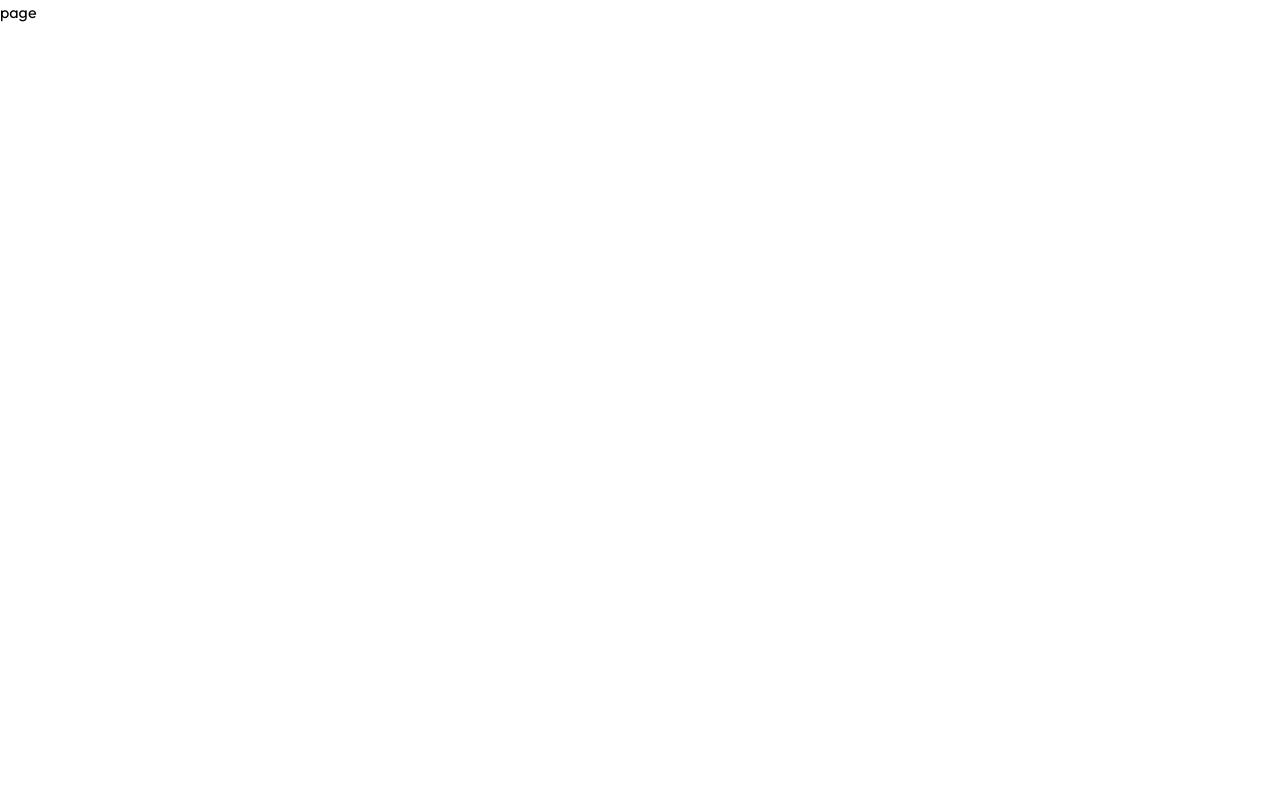
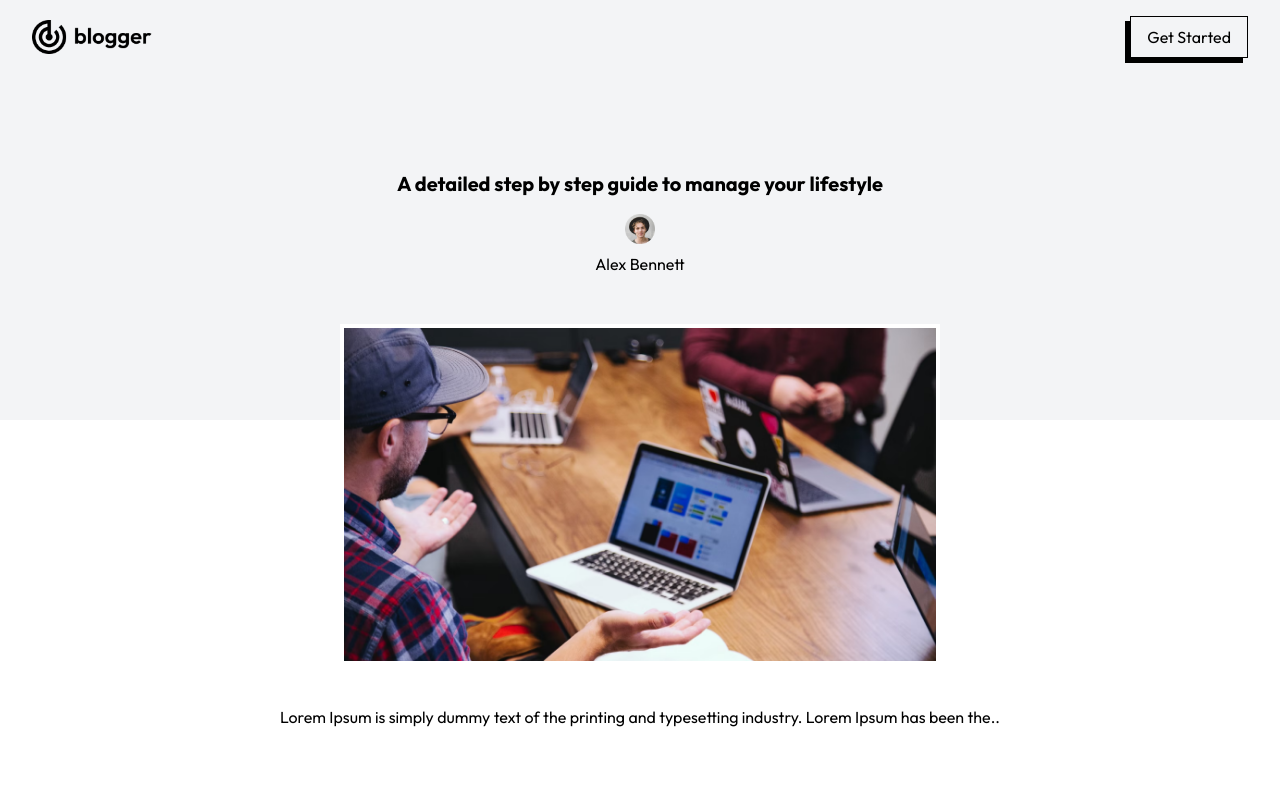
Before and after one commit to mohangrg2018/blog, a Next.js app: page /blogs/1 in a window 1280 px wide. Shown: the top 800 px of the page. Built offline with nearby package versions, Linux system fonts and the light colour scheme.

Commit message:
individual blog page

```diff
--- a/app/blogs/[id]/page.jsx
+++ b/app/blogs/[id]/page.jsx
@@ -1,7 +1,77 @@
-import React from "react";
+"use client";
+
+import { assets, blog_data } from "@/Assets/assets";
+import Footer from "@/components/Footer";
+import Image from "next/image";
+import Link from "next/link";
+import { useParams } from "next/navigation";
+import { useEffect, useState } from "react";
 
 const page = () => {
-  return <div>page</div>;
+  const params = useParams();
+  const [data, setData] = useState(null);
+
+  const fetchBlogData = async () => {
+    for (let i = 0; i < blog_data.length; i++) {
+      if (blog_data[i].id == params.id) {
+        setData(blog_data[i]);
+      }
+    }
+  };
+
+  useEffect(() => {
+    fetchBlogData();
+  }, []);
+
+  return (
+    <section>
+      <div className="bg-gray-100">
+        <div className="container__width">
+          <div className="flex justify-between items-center py-4">
+            <Link href="/">
+              <Image src={assets.logo} alt="logo" width={120} height={120} />
+            </Link>
+            <button className="border border-black py-2 px-4 shadow-[-5px_5px_0px_0px_#000] cursor-pointer">
+              Get Started
+            </button>
+          </div>
+          <div className="flex flex-col items-center mt-16 lg:mt-24 pb-36">
+            {data ? (
+              <div className="flex flex-col items-center gap-4">
+                <h1 className="font-bold text-xl text-center">{data.title}</h1>
+                <div className="flex flex-col items-center gap-2">
+                  <Image
+                    src={assets.profile_icon}
+                    alt="profile"
+                    width={30}
+                    height={30}
+                  />
+                  <p>{data.author}</p>
+                </div>
+              </div>
+            ) : null}
+          </div>
+        </div>
+      </div>
+      <div>
+        {data ? (
+          <div className="container__width flex flex-col items-center">
+            <Image
+              src={data.image}
+              className="border-4 border-white -mt-24"
+              width={600}
+              height={600}
+              alt="thumbnail"
+            />
+            <div className="mt-10">
+              <p>{data.description}</p>
+            </div>
+          </div>
+        ) : null}
+      </div>
+      <Footer />
+    </section>
+  );
 };
 
 export default page;
--- a/components/BlogItem.jsx
+++ b/components/BlogItem.jsx
@@ -4,23 +4,25 @@ import { assets, blog_data } from "@/Assets/assets";
 import Image from "next/image";
 import Link from "next/link";
 
-const BlogItem = ({ title, description, image, category }) => {
+const BlogItem = ({ id, title, description, image, category }) => {
   return (
-    <Link
-      href={`/blog/:id`}
-      className="flex flex-col gap-2 lg:gap-4 border border-black hover:shadow-[-5px_5px_0px_0px_#000]"
-    >
-      <Image src={image} width={400} height={400} alt="thumbnail image" />
+    <section className="flex flex-col gap-2 lg:gap-4 border border-black hover:shadow-[-5px_5px_0px_0px_#000]">
+      <Link href={`/blogs/${id}`}>
+        <Image src={image} width={400} height={400} alt="thumbnail image" />
+      </Link>
       <div className="p-4 flex flex-col gap-2 lg:gap-4">
         <p className="bg-black text-white p-2 w-fit">{category}</p>
         <p className="font-medium">{title}</p>
         <p>{description}</p>
-        <p className="flex items-center gap-3">
+        <Link
+          href={`/blogs/${id}`}
+          className="flex items-center gap-3 hover:font-medium"
+        >
           Read More
           <Image src={assets.arrow} alt="arrow" width={15} height={15} />
-        </p>
+        </Link>
       </div>
-    </Link>
+    </section>
   );
 };
 
--- a/components/BlogList.jsx
+++ b/components/BlogList.jsx
@@ -8,7 +8,7 @@ const BlogList = () => {
   const [menu, setMenu] = useState("All");
   return (
     <section className="container__width mt-14 lg:mt-24 ">
-      <div className="flex items-center justify-center gap-10 mb-10">
+      <div className="flex items-center justify-center gap-4 lg:gap-10 mb-10">
         <button
           onClick={() => setMenu("All")}
           className={`${
@@ -49,10 +49,11 @@ const BlogList = () => {
       <div className="grid grid-cols-1 sm:grid-cols-2 md:grid-cols-3 lg:grid-cols-4 gap-4">
         {blog_data
           .filter((item) => (menu === "All" ? true : menu === item.category))
-          .map((item, id) => {
+          .map((item, index) => {
             return (
               <BlogItem
-                key={item.id}
+                key={index}
+                id={item.id}
                 title={item.title}
                 description={item.description}
                 image={item.image}
```
